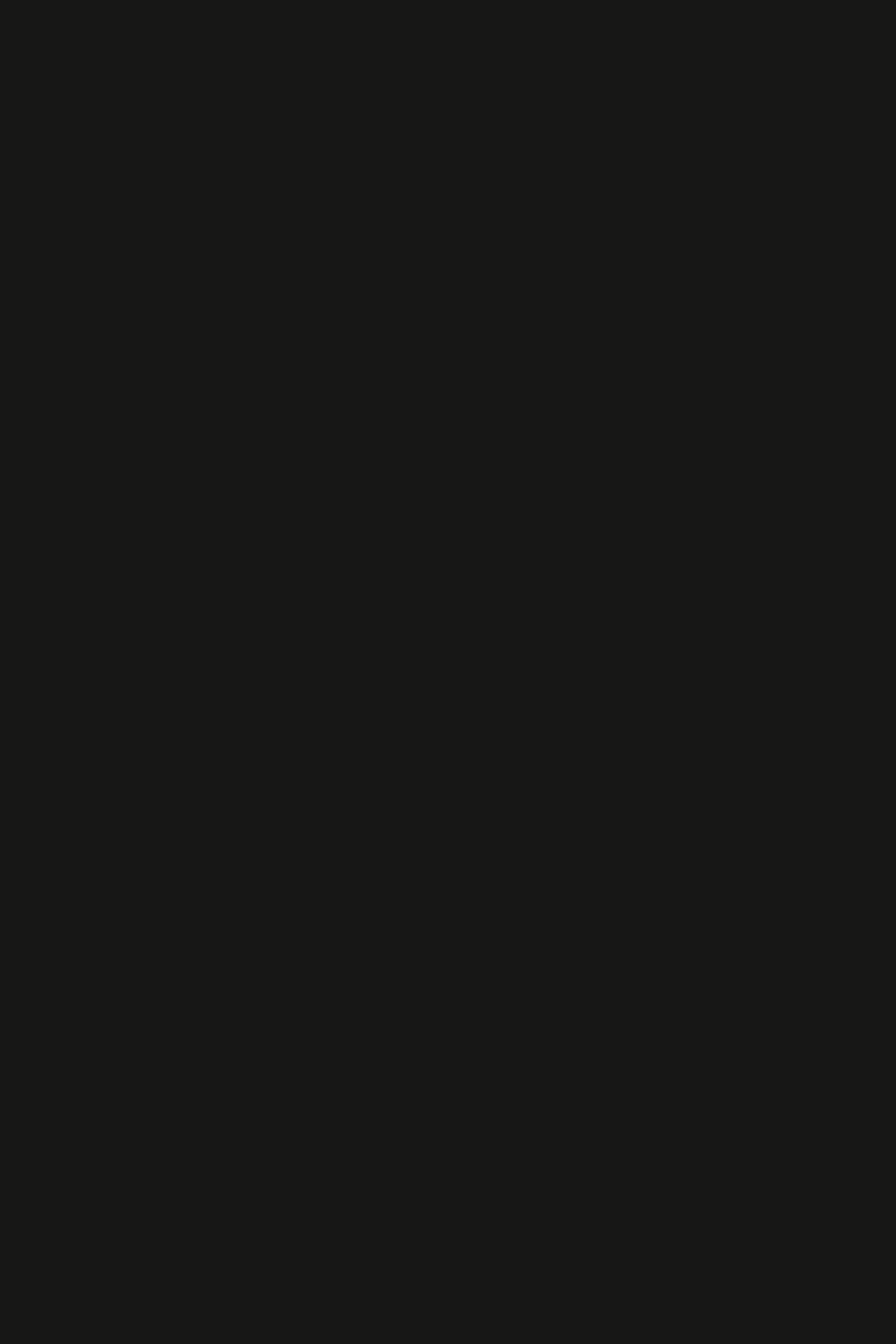
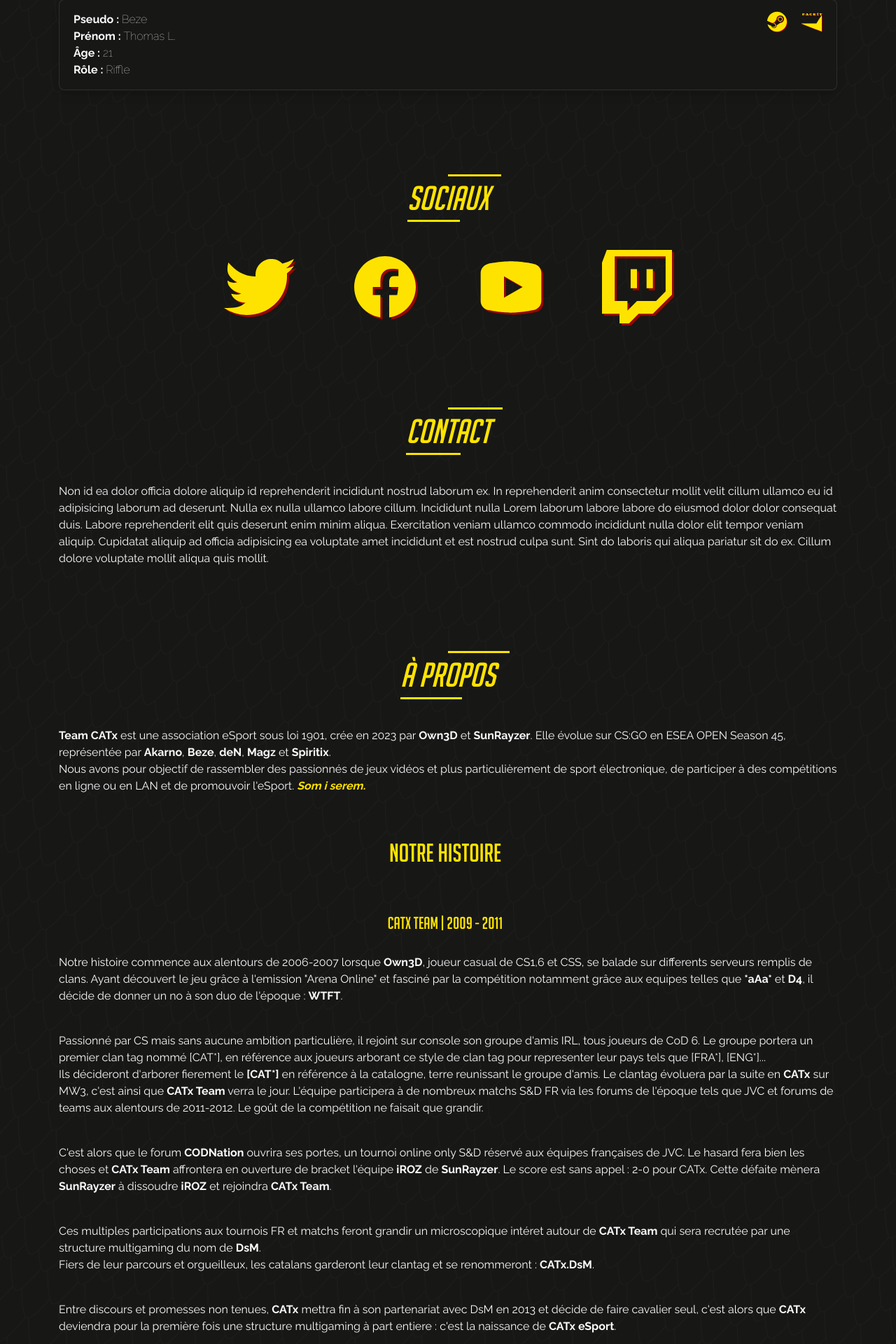
Before and after one commit to AdrienMasanet/catx-website, a Next.js app: page / in a window 1280 px wide. Shown: the part 863-2783 px from the top of the page at 70% size. Before the commit the page ends 800 px from the top, so only its background shows below. Built offline with nearby package versions, Linux system fonts and the light colour scheme; no server answers.

Commit message:
feat: actual home page

```diff
--- a/app/page.tsx
+++ b/app/page.tsx
@@ -1,3 +1,81 @@
+import Section from "@/components/Section/Section";
+import Teams from "@/components/Teams/Teams";
+import teamsData from "@/data/teamsData";
+import catxSocialsData from "@/data/catxSocialsData";
+import SocialIcon from "@/components/SocialIcon/SocialIcon";
+import Footer from "@/components/Footer/Footer";
+import TopBar from "@/components/TopBar/TopBar";
+import dynamic from "next/dynamic";
+
+const DynamicTwitchSection = dynamic(() => import("@/components/TwitchSection/TwitchSection"), {
+  ssr: false,
+});
+
 export default function Home() {
-  return <main className="min-h-screen max-w-6xl mx-auto bg-red-800"></main>;
+  return (
+    <>
+      <main id="home" className="min-h-screen max-w-6xl mx-auto">
+        <TopBar />
+        <DynamicTwitchSection />
+        <Section title={"Équipes"} id="teams">
+          <Teams teams={teamsData} />
+        </Section>
+        <Section title={"Sociaux"} id={"socials"}>
+          <div className="md:w-5/6 mx-auto flex items-center justify-center gap-7 md:gap-20">
+            {catxSocialsData.map((social) => (
+              <SocialIcon key={social.name} social={social} />
+            ))}
+          </div>
+        </Section>
+        <Section title={"Contact"} id={"contact"}>
+          <p>Non id ea dolor officia dolore aliquip id reprehenderit incididunt nostrud laborum ex. In reprehenderit anim consectetur mollit velit cillum ullamco eu id adipisicing laborum ad deserunt. Nulla ex nulla ullamco labore cillum. Incididunt nulla Lorem laborum labore labore do eiusmod dolor dolor consequat duis. Labore reprehenderit elit quis deserunt enim minim aliqua. Exercitation veniam ullamco commodo incididunt nulla dolor elit tempor veniam aliquip. Cupidatat aliquip ad officia adipisicing ea voluptate amet incididunt et est nostrud culpa sunt. Sint do laboris qui aliqua pariatur sit do ex. Cillum dolore voluptate mollit aliqua quis mollit.</p>
+        </Section>
+        <Section title={"À propos"} id={"about-us"}>
+          <p className="mb-7">
+            <span className="font-bold">Team CATx</span> est une association eSport sous loi 1901, crée en 2023 par <span className="font-bold">Own3D</span> et <span className="font-bold">SunRayzer</span>. Elle évolue sur CS:GO en ESEA OPEN Season 45, représentée par <span className="font-bold">Akarno</span>, <span className="font-bold">Beze</span>, <span className="font-bold">deN</span>, <span className="font-bold">Magz</span> et <span className="font-bold">Spiritix</span>. <br />
+            Nous avons pour objectif de rassembler des passionnés de jeux vidéos et plus particulièrement de sport électronique, de participer à des compétitions en ligne ou en LAN et de promouvoir l&apos;eSport. <span className="font-bold text-catx-yellow italic">Som i serem.</span>
+          </p>
+
+          <h3 className="w-fit mx-auto my-16 pr-2 text-center font-bignoodletitling text-4xl text-catx-yellow select-none">Notre Histoire</h3>
+
+          <h4 className="w-fit mx-auto mt-16 mb-7 pr-2 text-center font-bignoodletitling text-2xl text-catx-yellow select-none">CATx Team | 2009 - 2011</h4>
+          <p className="mb-7 md:mb-10">
+            Notre histoire commence aux alentours de 2006-2007 lorsque <span className="font-bold">Own3D</span>, joueur casual de CS1,6 et CSS, se balade sur differents serveurs remplis de clans. Ayant découvert le jeu grâce à l&apos;emission &quot;Arena Online&quot; et fasciné par la compétition notamment grâce aux equipes telles que <span className="font-bold">*aAa*</span> et <span className="font-bold">D4</span>, il décide de donner un no à son duo de l&apos;époque : <span className="font-bold">WTFT</span>.{" "}
+          </p>
+          <p>Passionné par CS mais sans aucune ambition particulière, il rejoint sur console son groupe d&apos;amis IRL, tous joueurs de CoD 6. Le groupe portera un premier clan tag nommé [CAT*], en référence aux joueurs arborant ce style de clan tag pour representer leur pays tels que [FRA*], [ENG*]... </p>
+          <p className="mb-7 md:mb-10">
+            Ils décideront d&apos;arborer fierement le <span className="font-bold">[CAT*]</span> en référence à la catalogne, terre reunissant le groupe d&apos;amis. Le clantag évoluera par la suite en <span className="font-bold">CATx</span> sur MW3, c&apos;est ainsi que <span className="font-bold">CATx Team</span> verra le jour. L&apos;équipe participera à de nombreux matchs S&D FR via les forums de l&apos;époque tels que JVC et forums de teams aux alentours de 2011-2012. Le goût de la compétition ne faisait que grandir.{" "}
+          </p>
+          <p className="mb-7 md:mb-10">
+            C&apos;est alors que le forum <span className="font-bold">CODNation</span> ouvrira ses portes, un tournoi online only S&D réservé aux équipes françaises de JVC. Le hasard fera bien les choses et <span className="font-bold">CATx Team</span> affrontera en ouverture de bracket l&apos;équipe <span className="font-bold">iROZ</span> de <span className="font-bold">SunRayzer</span>. Le score est sans appel : 2-0 pour CATx. Cette défaite mènera <span className="font-bold">SunRayzer</span> à dissoudre <span className="font-bold">iROZ</span> et rejoindra <span className="font-bold">CATx Team</span>.{" "}
+          </p>
+          <p className="mb-7 md:mb-10">
+            Ces multiples participations aux tournois FR et matchs feront grandir un microscopique intéret autour de <span className="font-bold">CATx Team</span> qui sera recrutée par une structure multigaming du nom de <span className="font-bold">DsM</span>.
+            <br />
+            Fiers de leur parcours et orgueilleux, les catalans garderont leur clantag et se renommeront : <span className="font-bold">CATx.DsM</span>.
+          </p>
+          <p className="mb-7 md:mb-10">
+            Entre discours et promesses non tenues, <span className="font-bold">CATx</span> mettra fin à son partenariat avec DsM en 2013 et décide de faire cavalier seul, c&apos;est alors que <span className="font-bold">CATx</span> deviendra pour la première fois une structure multigaming à part entiere : c&apos;est la naissance de <span className="font-bold">CATx eSport</span>.
+          </p>
+
+          <h4 className="w-fit mx-auto mt-16 mb-7 pr-2 text-center font-bignoodletitling text-2xl text-catx-yellow select-none">CATx eSport | 2011 - 2017</h4>
+          <p className="mb-7 md:mb-10">
+            Les catalans évoluent désormais sur BO2, de nombreux joueurs arrêtent la compétition, <span className="font-bold">Own3D</span> se place en retrait et travaille dans l&apos;ombre pour faire évoluer la structure. CATx eSport recrute de nombreux rosters BO2, <span className="font-bold">CATx.DarKrystal</span> évoluant en Decerto, <span className="font-bold">CATx.LoL</span>, <span className="font-bold">CATx.EPIC</span> évoluant en eSniping, et d&apos;autres en tout genre. Le but initial était de devenir une communauté forte et reconnue.{" "}
+          </p>
+          <p className="mb-7 md:mb-10">
+            La consécration est atteinte lorsque le roster <span className="font-bold">EPIC</span> participe à l&apos;ODC G4G eSniping et se hisse en finale du tounoi contre les anglais de <span className="font-bold">ThirdEyeSniping</span> équipe reconnue comme top. Le match sera diffusé en live sur le site de <span className="font-bold">Millenium</span>, le tout casté par <span className="font-bold">WaRTeK</span>. <span className="font-bold">EPIC</span> perdra le match 3-2 mais la performance de l&apos;équipe était suffisamment remarquable. <span className="font-bold">EPIC</span> signera dans une autre structure semi-professionnelle à l&apos;issue de cette performance et CATx eSport essaiera de rebondir sur ce resultat pour devenir officiellement une association eSport. De nombreuses discussions avec des collaborateurs et partenaires ont lieu grâce à ce tout nouvel intérêt autour de CATx eSport, mais cela n&apos;aboutit à rien... Une longue traversée du désert commence et CATx eSport s&apos;éteint pour redevenir ce qu&apos;elle était : une équipe d&apos;amis.
+          </p>
+          <p className="mb-7 md:mb-10">
+            Own3D retourne à son premier amour aux alentours de 2014 sur CS:GO, toujours accompagné de <span className="font-bold">SunRayzer</span> et <span className="font-bold">Anagane</span>, ils seront rejoint par <span className="font-bold">Maza</span>, (qui a toujours gravité autour de CATx), ainsi que <span className="font-bold">Bulbiere</span>. Toujours passionnés par CS, <span className="font-bold">Own3D</span> et <span className="font-bold">SunRayzer</span> rêvent encore d&apos;hisser CATx au rang d&apos;association eSport officielle. C&apos;est en 2017 que l&apos;idée ressurgit, première assemblée générale, premières discussions, intégration d&apos;un staff... Mais aucun accord n&apos;est trouvé. L&apos;équipe se contente de jouer et passer du bon temps, comme à son habitude.
+          </p>
+
+          <h4 className="w-fit mx-auto mt-16 mb-7 pr-2 text-center font-bignoodletitling text-2xl text-catx-yellow select-none">Team CATx | 2023</h4>
+          <p>
+            <span className="font-bold">SunRayzer</span> et <span className="font-bold">Own3D</span> décident alors en 2023 de se lancer à deux dans l&apos;aventure, et construisent alors un réel projet : celui de lancer leur équipe CS:GO en apportant tout le soutien nécéssaire, toute leur passion. <span className="font-bold">Team CATx</span> devient alors officiellement une association sous loi 1901 le 24 Janvier 2023. Le projet est simple : lancer une équipe CS:GO, donner les clés à de jeunes talents en leur ouvrant la voie et en leur permettant de faire briller leur potentiel dans le milieu de l&apos;eSport.
+          </p>
+        </Section>
+      </main>
+      <Footer />
+    </>
+  );
 }
```
